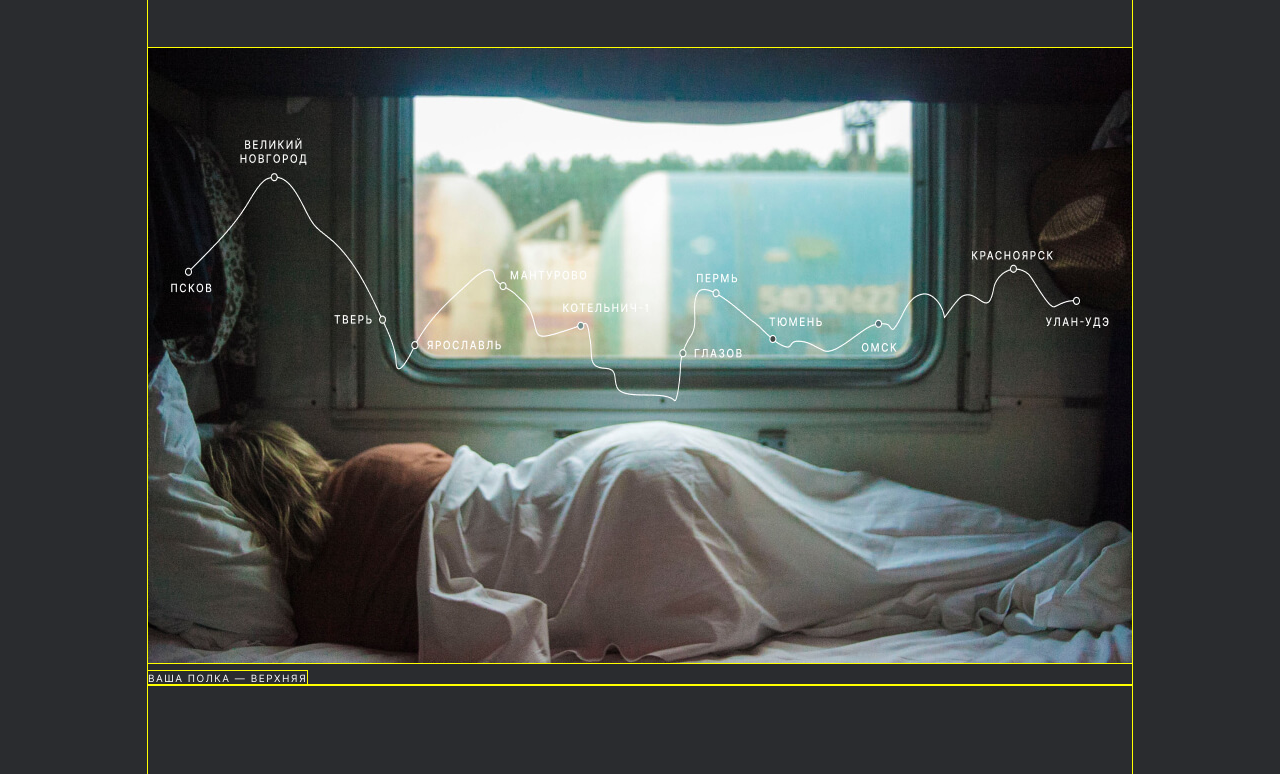
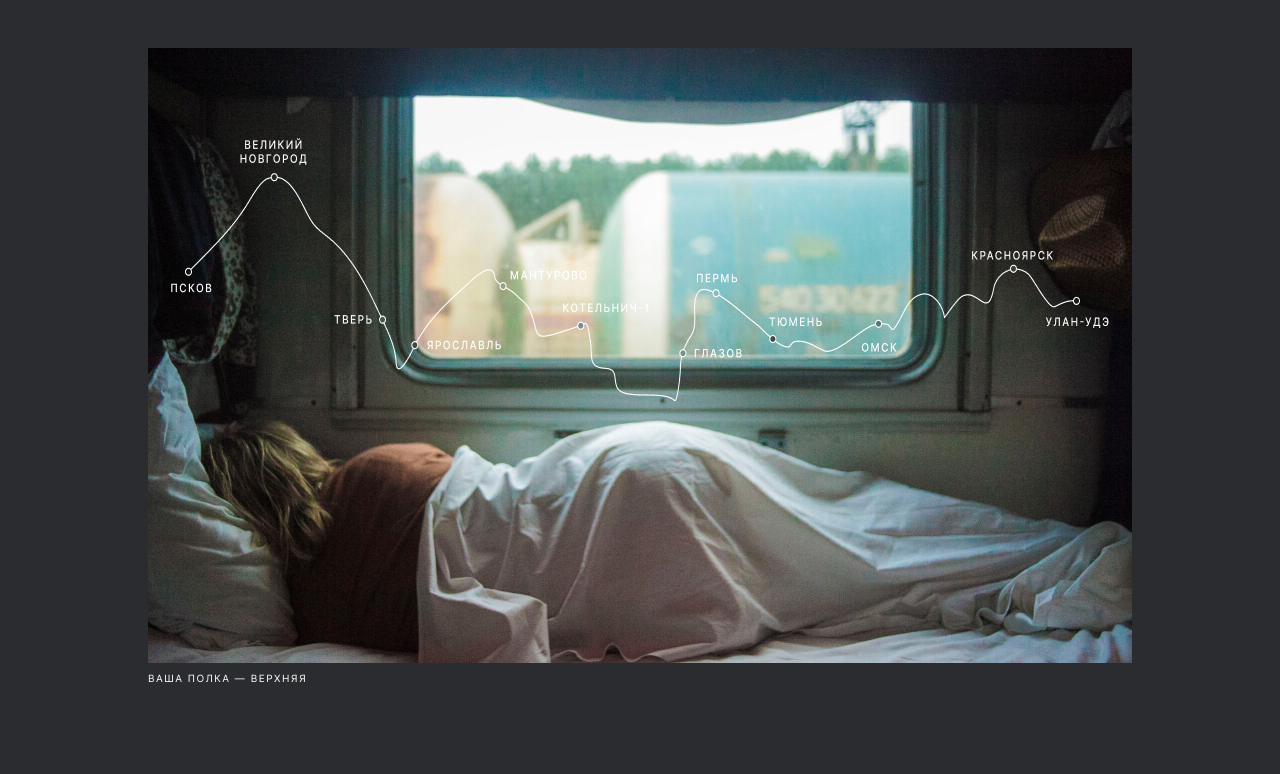
Before and after one commit to ssklv3o/russian-travel, a plain HTML site: page index.html in a window 1280 px wide. Shown: the part 456-1230 px from the top of the page. Drawn offline with Linux system fonts and the light colour scheme; files whose address does not match are found by name.

Commit message:
правки 3

```diff
--- a/pages/index.css
+++ b/pages/index.css
@@ -57,9 +57,3 @@
 @import url('../blocks/footer/__list-item/footer__list-item.css');
 @import url('../blocks/footer/__link/footer__link.css');
 @import url('../blocks/footer/__copyright/footer__copyright.css');
-
-* {
-    outline: 1px solid yellow;
-    overflow-y: visible;
-    overflow-x: visible;
-}
```
